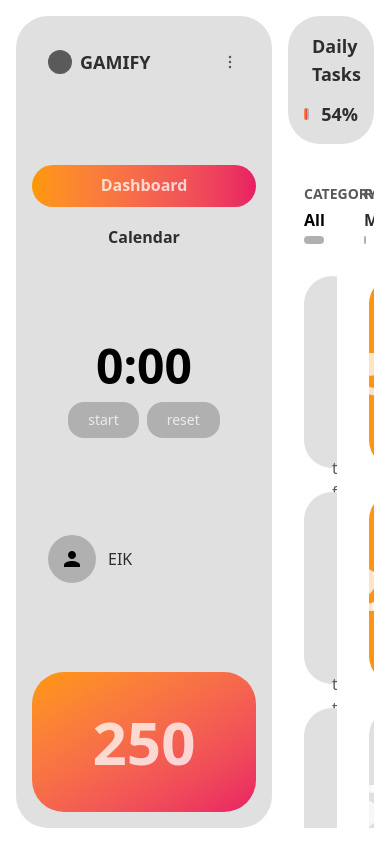
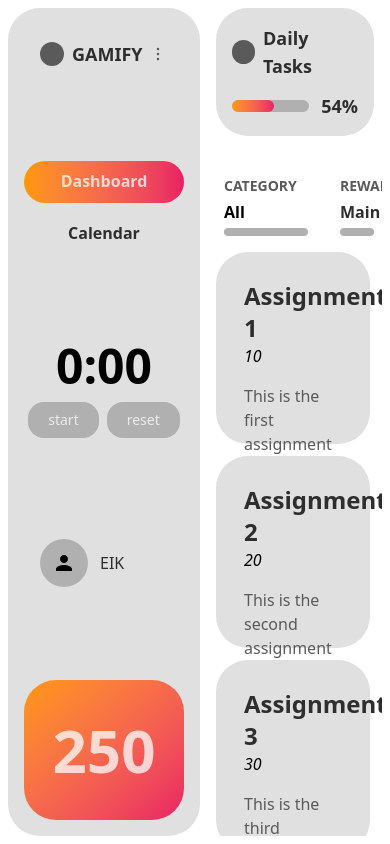
Before and after one commit to dolphinalt/gamify, a React (Vite) app in the folder gamify/: page / in a window 390 px wide. Built offline with nearby package versions, Linux system fonts and the light colour scheme.

Commit message:
Edited the grouped components on app to adapt to window size

```diff
--- a/gamify/src/App.tsx
+++ b/gamify/src/App.tsx
@@ -30,9 +30,9 @@ const App = () => {
 
   return (
     <body className="overscroll-none">
-      <div className="flex h-screen bg-white gap-4 p-4">
+      <div className="flex h-screen bg-white gap-2 md:gap-3 lg:gap-4 p-2 md:p-3 lg:p-4">
         {/* Sidebar */}
-        <div className="w-64 flex-shrink-0">
+        <div className="w-48 sm:w-56 md:w-64 flex-shrink-0">
           <Sidebar
             currentPoints={currentPoints}
             activeView={activeView}
@@ -43,7 +43,7 @@ const App = () => {
         {/* Main Content */}
         <div className="flex-1 flex flex-col gap-4 overflow-hidden">
           {/* Daily Tasks Card */}
-          <div className="flex-shrink-0">
+          <div className="flex-shrink-0 px-2 md:px-0">
             <DailyTasksCard progress={dailyProgress} />
           </div>
 
@@ -54,7 +54,7 @@ const App = () => {
             }`}
           >
             {activeView === "calendar" && (
-              <div className="flex-1 flex gap-4 min-h-0">
+              <div className="flex-1 flex gap-2 md:gap-3 lg:gap-4 min-h-0">
                 <div className="flex-1 min-w-0">
                   <CalendarView />
                 </div>
@@ -66,7 +66,7 @@ const App = () => {
 
             {activeView === "dashboard" && (
               <>
-                <div className="flex gap-4 mb-4 flex-shrink-0">
+                <div className="flex gap-2 md:gap-3 lg:gap-4 mb-2 md:mb-3 lg:mb-4 flex-shrink-0">
                   <div className="flex-[2] min-w-0 pr-2">
                     <CategorySelection />
                   </div>
@@ -76,8 +76,8 @@ const App = () => {
                 </div>
                 <div className="flex-1 flex gap-4 min-h-0 overflow-hidden">
                   {/* Tasks Grid */}
-                  <div className="flex-[2] min-w-0 pr-2 overflow-y-auto overflow-x-visible">
-                    <div className="grid grid-cols-2 gap-6 p-4 pb-8">
+                  <div className="flex-[2] min-w-0 pr-1 md:pr-2 overflow-y-auto overflow-x-visible">
+                    <div className="grid grid-cols-1 sm:grid-cols-2 gap-3 md:gap-4 lg:gap-6 p-2 md:p-3 lg:p-4 pb-6 md:pb-8">
                       <Card
                         type="task"
                         title="Assignment 1"
@@ -143,8 +143,8 @@ const App = () => {
                   </div>
 
                   {/* Rewards Grid */}
-                  <div className="flex-1 min-w-0">
-                    <div className="grid grid-cols-2 gap-6 p-4 pb-8">
+                  <div className="flex-1 min-w-0 hidden md:flex md:flex-col">
+                    <div className="grid grid-cols-2 gap-3 md:gap-4 lg:gap-6 p-2 md:p-3 lg:p-4 pb-6 md:pb-8">
                       <RewardCard points={50} active={currentPoints >= 50} />
                       <RewardCard points={100} active={currentPoints >= 100} />
                       <RewardCard points={200} active={currentPoints >= 200} />
```
